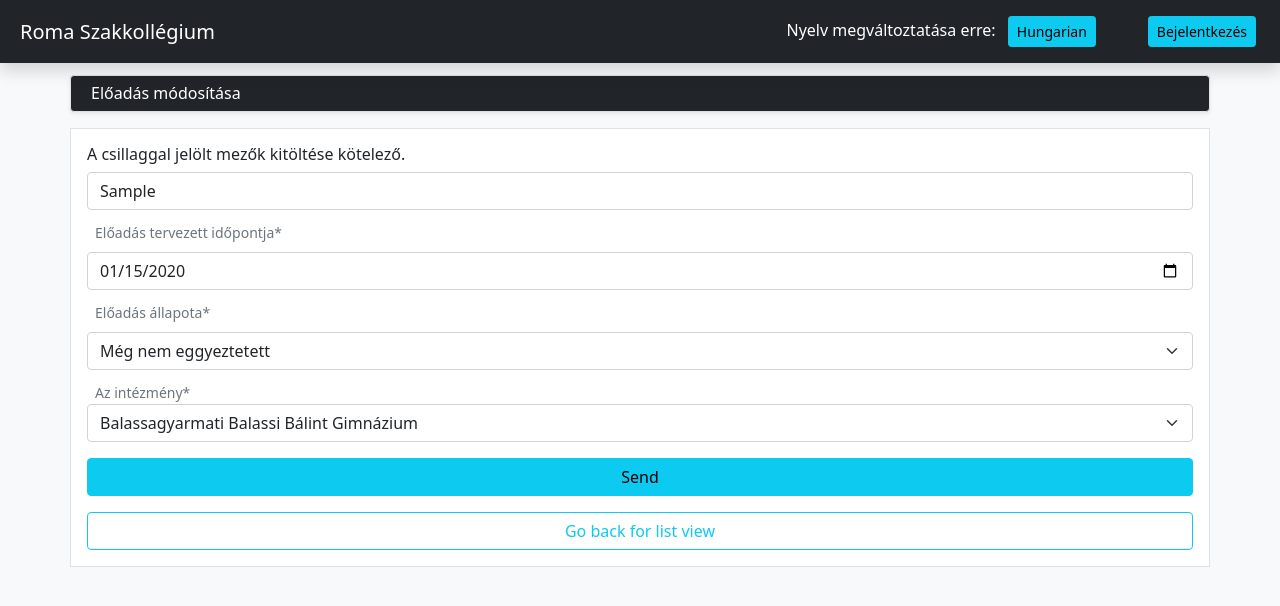
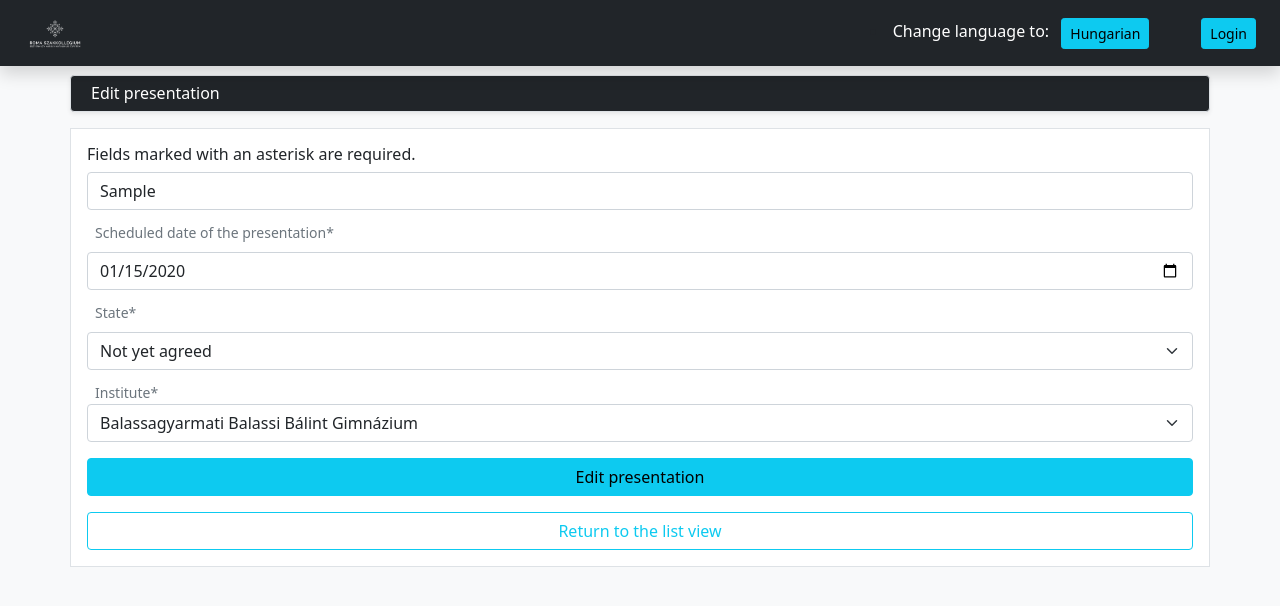
Before and after one commit to Gellifree/thesis, a CodeIgniter app: page /database/presentation/update/1 in a window 1280 px wide. Shown: the top 606 px of the page. Run offline with CodeIgniter, Linux system fonts and the light colour scheme; data comes from the database, SQL or seed files in the repository; tables that the repository leaves empty or names only in its code hold one stand-in row (values such as "Sample post").

Commit message:
feat(nyelvesítés): Előadások minden nézetének nyelvesítése

```diff
--- a/application/config/config.php
+++ b/application/config/config.php
@@ -24,8 +24,8 @@ defined('BASEPATH') or exit('No direct script access allowed');
 | a PHP script and you can easily do that on your own.
 |
 */
-//$config['base_url'] = 'https://192.168.1.101/thesis/';
-$config['base_url'] = 'https://ekke-rszk.herokuapp.com';
+$config['base_url'] = 'https://192.168.1.101/thesis/';
+//$config['base_url'] = 'https://ekke-rszk.herokuapp.com';
 
 /*
 |--------------------------------------------------------------------------
--- a/application/controllers/Presentation.php
+++ b/application/controllers/Presentation.php
@@ -25,7 +25,6 @@ class Presentation extends CI_Controller
     }
 
     public function check_holds_user($member, $presentation_id) {
-
       $record = $this->holds_model->get_one($presentation_id, $member);
       if($record == null || empty($record)) {
         return true;
@@ -78,7 +77,7 @@ class Presentation extends CI_Controller
                     }
 
                     $view_params = [
-                      'title'               => 'Részletes rekordadatok',
+                      'title'               => lang('presentation_show_title'),
                       'record'              => $record,
                       'has_members'         => $this->holds_model->get_user_list($presentation_id),
                       'members'             => $members,
@@ -95,7 +94,7 @@ class Presentation extends CI_Controller
                 }
 
                 $view_params = [
-                  'title'               => 'Részletes rekordadatok',
+                  'title'               => lang('presentation_show_title'),
                   'record'              => $record,
                   'has_members'         => $this->holds_model->get_user_list($presentation_id),
                   'members'             => $members,
@@ -131,9 +130,9 @@ class Presentation extends CI_Controller
             }
 
             $view_params = [
-              'title'         => 'Előadás hozzáadása',
+              'title'         => lang('add_presentation'),
               'institutions'  => $institutions,
-              'reconciled'    => [0 => 'Eggyeztetett', 1 => 'Még nem eggyeztetett', 2 => 'Sikeresen teljesített', 3 => 'Sikertelen']
+              'reconciled'    => [0 => lang('presentation_agreed'), 1 => lang('presentation_not_yet_aggreed'), 2 => lang('presentation_successful'), 3 => lang('presentation_unsuccessful')]
             ];
 
             $this->load->view('presentation/add', $view_params);
@@ -180,10 +179,10 @@ class Presentation extends CI_Controller
             }
 
             $view_params = [
-              'title'         => 'Előadás módosítása',
+              'title'         => lang('edit_presentation'),
               'record'        => $record,
               'institutions'  => $institutions,
-              'reconciled'    => [0 => 'Eggyeztetett', 1 => 'Még nem eggyeztetett', 2 => 'Sikeresen teljesített', 3 => 'Sikertelen']
+              'reconciled'    => [0 => lang('presentation_agreed'), 1 => lang('presentation_not_yet_aggreed'), 2 => lang('presentation_successful'), 3 => lang('presentation_unsuccessful')]
             ];
 
             $this->load->helper('form');
--- a/application/language/english/common_lang.php
+++ b/application/language/english/common_lang.php
@@ -1,19 +1,32 @@
 <?php
 
-$lang['operations']       = 'Operations';
-$lang['save']             = 'Save';
-$lang['add']              = 'Add';
-$lang['modify']           = 'Modify';
-$lang['quantity']         = 'Number of records: ';
-$lang['quantity_measure'] = 'pieces.';
-$lang['no_record']        = 'No data found.';
-$lang['send']             = 'Send';
+$lang['operations']             = 'Operations';
+$lang['save']                   = 'Save';
+$lang['add']                    = 'Add';
+$lang['modify']                 = 'Modify';
+$lang['quantity']               = 'Number of records: ';
+$lang['quantity_measure']       = 'pieces.';
+$lang['no_record']              = 'No data found.';
+$lang['send']                   = 'Send';
 
-$lang['yes']              = 'Yes';
-$lang['no']               = 'No';
+$lang['yes']                    = 'Yes';
+$lang['no']                     = 'No';
 
-$lang['go_back_to_list']  = 'Go back for list view';
-$lang['filter_in_table']  = 'Filter table ...';
+$lang['go_back_to_list']        = 'Return to the list view';
+$lang['filter_in_table']        = 'Filter table ...';
 
-$lang['unsuccesfull_edit']    = 'Modification was not succesfull!';
-$lang['unsuccesfull_delete']  = 'Deletion was not succesfull!';
+$lang['unsuccesfull_edit']      = 'Modification was not succesfull!';
+$lang['unsuccesfull_delete']    = 'Deletion was not succesfull!';
+
+
+// Navigation
+$lang['presentation_menu']      = 'Presentations';
+$lang['member_menu']            = 'Members';
+$lang['institution_menu']       = 'Institutions';
+$lang['status_menu']            = 'Statuses';
+$lang['county_menu']            = 'Counties';
+$lang['logout']                 = 'Logout';
+$lang['login']                  = 'Login';
+
+$lang['change_lang_to']         = 'Change language to: ';
+$lang['marked_required']        = 'Fields marked with an asterisk are required.';
--- a/application/language/english/presentation_lang.php
+++ b/application/language/english/presentation_lang.php
@@ -1,4 +1,34 @@
 <?php
 
-$lang['presentation_title']       = 'List of presentations';
-$lang['presentation_name']        = 'Name of the presentation';
+$lang['presentation_title']           = 'List of presentations';
+$lang['presentation_name']            = 'Name of the presentation';
+$lang['presentation_state']           = 'State';
+
+$lang['add_presentation']             = 'Add presentation';
+
+$lang['no_presentations']             = 'No presentations have been recorded.';
+$lang['presentation_date_expired']    = 'The presentation date is over! Change the State to Successfull or Unsuccessful!';
+$lang['marked_too_soon']              = 'The presentation is marked Successfull before the date!';
+
+$lang['presentation_agreed']          = 'Agreed';
+$lang['presentation_not_yet_aggreed'] = 'Not yet agreed';
+$lang['presentation_successful']      = 'Succesfully completed';
+$lang['presentation_unsuccessful']    = 'Unsuccessful';
+
+$lang['delete_presentation_title']    = 'Delete presentation';
+$lang['delete_confirm_message']       = 'Are you sure you want to delete this presentation?';
+
+$lang['presentation_show_title']      = 'Detailes about the presentation';
+$lang['date_of_the_presentation']     = 'Date';
+$lang['presentation_institute']       = 'Institute';
+$lang['edit_presentation']            = 'Edit presentation';
+$lang['no_members_assigned']          = 'No members have been assigned to this presentation yet.';
+$lang['related_members']              = 'Related members';
+$lang['assign_member']                = 'Assign member to presentation';
+$lang['unassign_member']              = 'Unassign a member';
+
+$lang['delete_member_from_pres']      = 'Are you sure you want to unassign this member?';
+
+$lang['attention_state_change']       = '<strong> Attention! </strong> Once the presentation status is set to Successful or Unsuccessful, there is no way to change the member list!';
+
+$lang['presentation_planned_date']    = 'Scheduled date of the presentation';
--- a/application/language/hungarian/common_lang.php
+++ b/application/language/hungarian/common_lang.php
@@ -1,19 +1,32 @@
 <?php
 
-$lang['operations']       = 'Műveletek';
-$lang['save']             = 'Mentés';
-$lang['add']              = 'Hozzáadás';
-$lang['modify']           = 'Szerkesztés';
-$lang['quantity']         = 'Lekérdezett rekordok: ';
-$lang['quantity_measure'] = 'darab.';
-$lang['no_record']        = 'Nincs eggyetlen rekord sem felvéve!';
-$lang['send']             = 'Elküld';
+$lang['operations']             = 'Műveletek';
+$lang['save']                   = 'Mentés';
+$lang['add']                    = 'Hozzáadás';
+$lang['modify']                 = 'Szerkesztés';
+$lang['quantity']               = 'Lekérdezett rekordok: ';
+$lang['quantity_measure']       = 'darab.';
+$lang['no_record']              = 'Nincs eggyetlen rekord sem felvéve!';
+$lang['send']                   = 'Elküld';
 
-$lang['yes']              = 'Igen';
-$lang['no']               = 'Nem';
+$lang['yes']                    = 'Igen';
+$lang['no']                     = 'Nem';
 
-$lang['go_back_to_list']  = 'Visszalépés a listázó nézetbe';
-$lang['filter_in_table']  = 'Szűrés a táblázatban ...';
+$lang['go_back_to_list']        = 'Visszalépés a listázó nézetbe';
+$lang['filter_in_table']        = 'Szűrés a táblázatban ...';
 
-$lang['unsuccesfull_edit']    = 'Sikertelen módosítás!';
-$lang['unsuccesfull_delete']  = 'Sikertelen törlés!';
+$lang['unsuccesfull_edit']      = 'Sikertelen módosítás!';
+$lang['unsuccesfull_delete']    = 'Sikertelen törlés!';
+
+
+// Navigation
+$lang['presentation_menu']      = 'Előadások';
+$lang['member_menu']            = 'Tagok';
+$lang['institution_menu']       = 'Intézmények';
+$lang['status_menu']            = 'Státuszok';
+$lang['county_menu']            = 'Megyék';
+$lang['logout']                 = 'Kijelentkezés';
+$lang['login']                  = 'Bejelentkezés';
+
+$lang['change_lang_to']         = 'Nyelv megváltoztatása erre: ';
+$lang['marked_required']        = 'A csillaggal jelölt mezők kitöltése kötelező.';
--- a/application/language/hungarian/presentation_lang.php
+++ b/application/language/hungarian/presentation_lang.php
@@ -1,4 +1,35 @@
 <?php
 
-$lang['presentation_title']       = 'Előadások listája';
-$lang['presentation_name']        = 'Előadás neve';
+$lang['presentation_title']           = 'Előadások listája';
+$lang['presentation_name']            = 'Előadás neve';
+$lang['presentation_state']           = 'Előadás állapota';
+
+$lang['add_presentation']             = 'Előadás hozzáadása';
+
+$lang['no_presentations']             = 'Nincs rögzítve egyetlen előadás sem.';
+$lang['presentation_date_expired']    = 'Az előadás időpontja már lejárt! Állítsa át az állapotát Sikeresre vagy Sikertelenre!';
+$lang['marked_too_soon']              = 'Előadás a beállított dátum előtt sikeresnek jelölve!';
+
+$lang['presentation_agreed']          = 'Egyeztetett';
+$lang['presentation_not_yet_aggreed'] = 'Még nem egyezetett';
+$lang['presentation_successful']      = 'Sikeresen teljesített';
+$lang['presentation_unsuccessful']    = 'Sikertelen';
+
+$lang['delete_presentation_title']    = 'Előadás törlése';
+$lang['delete_confirm_message']       = 'Biztos hogy törölni akarja ezt az előadást? ';
+
+$lang['presentation_show_title']      = 'Előadás részletes adatai';
+$lang['date_of_the_presentation']     = 'Dátum';
+$lang['presentation_institute']       = 'Intézmény';
+$lang['edit_presentation']            = 'Előadás szerkesztése';
+$lang['no_members_assigned']          = 'Nincs eggyetlen Tag sem hozzárendelve ehhez az előadáshoz. ';
+$lang['related_members']              = 'Kapcsolódó tagok';
+$lang['assign_member']                = 'Tag hozzárendelése';
+$lang['unassign_member']              = 'Tag hozzárendelésének törlése';
+
+$lang['delete_member_from_pres']      = 'Biztos benne hogy törli a tagot az előadás hozzárendeléséből?';
+
+$lang['attention_state_change']       = '<strong> Figyelem! </strong> Amint az előadás állapota Sikeresre vagy Sikertelenre lett állítva nincs lehetőség a taglista változtatásán!';
+
+
+$lang['presentation_planned_date']    = 'Előadás tervezett időpontja';
--- a/application/views/common/navbar.php
+++ b/application/views/common/navbar.php
@@ -1,6 +1,8 @@
 <nav class="navbar navbar-expand-lg navbar-dark bg-dark p-2 fixed-top shadow">
  <div class="container-fluid">
-   <a class="navbar-brand" href="/">Roma Szakkollégium</a>
+   <a class="navbar-brand" href="/">
+   <img style="width: 70px;" class="navbar-brand" src="/public/images/ekke_rszk_main.png" alt="Roma Szakkollégium">
+   </a>
    <button class="navbar-toggler " type="button" data-bs-toggle="collapse" data-bs-target="#mynavbar">
      <span class="navbar-toggler-icon"></span>
    </button>
@@ -14,28 +16,28 @@
 
 
        <li class="nav-item">
-         <a class="nav-link" href="/presentation/list">Előadás</a>
+         <a class="nav-link" href="/presentation/list"><?php echo lang('presentation_menu'); ?></a>
        </li>
        <li class="nav-item">
-         <a class="nav-link" href="/member/list">Tagok</a>
+         <a class="nav-link" href="/member/list"><?php echo lang('member_menu'); ?></a>
        </li>
        <li class="nav-item">
-         <a class="nav-link" href="/institution/list">Intézmény</a>
+         <a class="nav-link" href="/institution/list"><?php echo lang('institution_menu'); ?></a>
        </li>
        <?php if ($this->ion_auth->in_group(['admin', 'admin-helper'], false, false)) : ?>
          <li class="nav-item">
-           <a class="nav-link" href="/status/list">Státuszok</a>
+           <a class="nav-link" href="/status/list"><?php echo lang('status_menu'); ?></a>
          </li>
        <?php endif; ?>
        <?php if ($this->ion_auth->in_group(['admin'], false, false)) : ?>
          <li class="nav-item">
-           <a class="nav-link" href="/county/list">Megye</a>
+           <a class="nav-link" href="/county/list"><?php echo lang('county_menu'); ?></a>
          </li>
        <?php endif; ?>
       <?php endif; ?>
      </ul>
      <li class="me-5">
-      <span class="text-white me-2">Nyelv megváltoztatása erre: </span>
+      <span class="text-white me-2"> <?php echo lang('change_lang_to'); ?> </span>
       <?php if($this->session->userdata('site_lang') == "hungarian") :  ?>
        <?php echo anchor(base_url() . 'LangSwitch/switchLanguage/english', 'Angol', ['class' => 'btn btn-info btn-sm'])?>
      <?php else: ?>
@@ -44,14 +46,14 @@
      </li>
 
 
-     <form class="d-flex" style="margin-bottom: 0">
+     <form class="d-flex" >
        <?php if ($this->ion_auth->is_admin()) : ?>
          <?php echo '<a href="/auth" class="btn btn-sm btn-danger  my-2 mx-1 form-control"">'. 'ADMIN' .'</a>'; ?>
        <?php endif; ?>
        <?php if ($this->ion_auth->logged_in()) : ?>
-         <?php echo '<a href="/auth/logout" class="btn btn-sm btn-info my-2 mx-1 form-control">'. 'Kijelentkezés' .'</a>'; ?>
+         <?php echo '<a href="/auth/logout" class="btn btn-sm btn-info my-2 mx-1 form-control">'. lang('logout') .'</a>'; ?>
        <?php else : ?>
-         <?php echo '<a href="/auth/login" class="btn btn-sm btn-info my-2 mx-1">'. 'Bejelentkezés' .'</a>'; ?>
+         <?php echo '<a href="/auth/login" class="btn btn-sm btn-info my-2 mx-1">'. lang('login') .'</a>'; ?>
        <?php endif; ?>
      </form>
    </div>
--- a/application/views/presentation/edit.php
+++ b/application/views/presentation/edit.php
@@ -1,4 +1,4 @@
-<?php $this->load->view('common/bootstrap'); ?>
+ <?php $this->load->view('common/bootstrap'); ?>
 <?php $this->load->view('common/navbar'); ?>
 <title><?=$title?></title>
 
@@ -7,7 +7,7 @@
 <h6 class="m-2"> <?=$title?> </h6>
 </div>
 <div class="container border my-3 p-3 bg-white">
-<h6>A csillaggal jelölt mezők kitöltése kötelező.</h6>
+<h6> <?php echo lang('marked_required') ?> </h6>
 <?php
 
 echo form_open();
@@ -16,11 +16,11 @@ echo form_error('nev');
 echo form_input(
     ['type' => 'text', 'name' => 'nev', 'required' => 'required', 'minlength' => 3],
     $record->nev,
-    ['placeholder' => 'Megnevezés*', 'class' => 'form-control my-2']
+    ['placeholder' => lang('presentation_name') . '*', 'class' => 'form-control my-2']
 );
 
 echo form_error('idopont');
-echo '<label class="form-text mx-2"> Előadás tervezett időpontja* </label>';
+echo '<label class="form-text mx-2">'.lang('presentation_planned_date').'* </label>';
 echo form_input(
     ['type' => 'date', 'name' => 'idopont', 'required' => 'required',],
     $record->idopont,
@@ -28,7 +28,7 @@ echo form_input(
 );
 
 echo form_error('allapot');
-echo '<label class="form-text mx-2"> Előadás állapota* </label>';
+echo '<label class="form-text mx-2">'.lang('presentation_state').'* </label>';
 echo form_dropdown(
     ['name' => 'allapot', 'class' => 'form-select my-2', 'required' => 'required',],
     $reconciled,
@@ -37,7 +37,7 @@ echo form_dropdown(
 
 
 echo form_error('iskola');
-echo '<label class="form-text mx-2"> Az intézmény* </label>';
+echo '<label class="form-text mx-2">'.lang('presentation_institute').'* </label>';
 echo form_dropdown(
     ['name' => 'iskola', 'class' => 'form-select', 'required' => 'required',],
     $institutions,
@@ -47,7 +47,7 @@ echo form_dropdown(
 echo '<div class="d-grid">';
 echo form_button(
     ['type' => 'submit'],
-    lang('send'),
+    lang('edit_presentation'),
     ['class' => 'btn btn-info my-3']
 );
 echo '</div>';
```
Also changed, not shown: application/views/presentation/add.php (+5 -5 lines), application/views/presentation/list.php (+13 -26 lines), application/views/presentation/show.php (+19 -19 lines), public/images/ekke_rszk_main.png (added).
